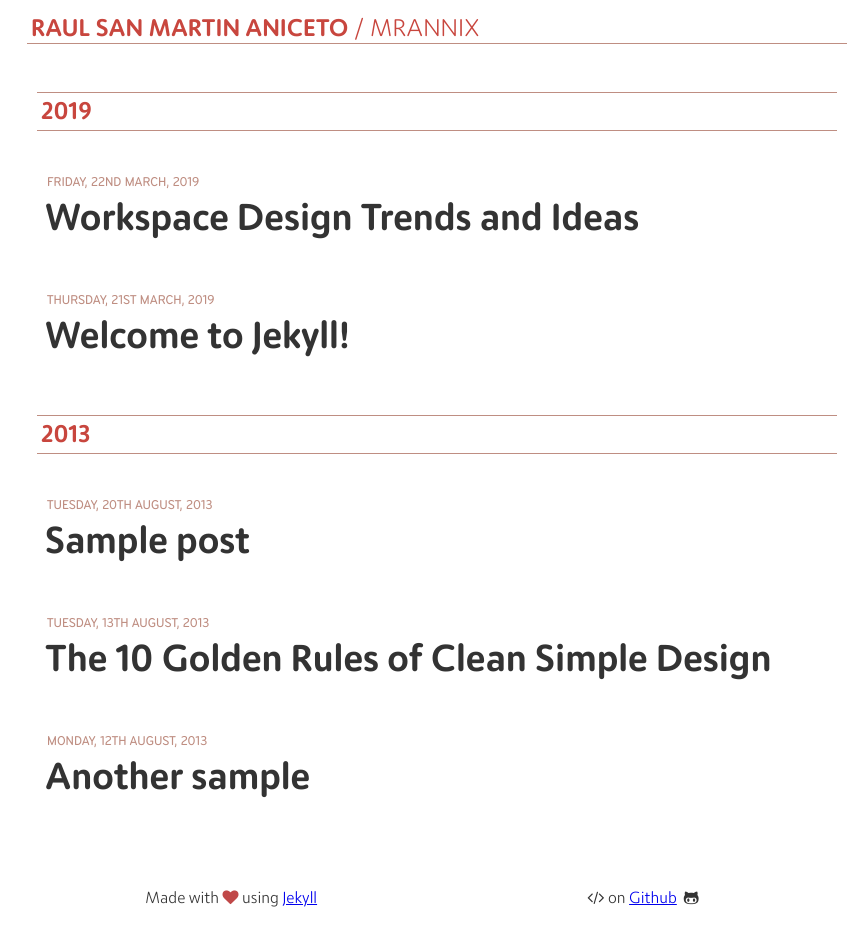
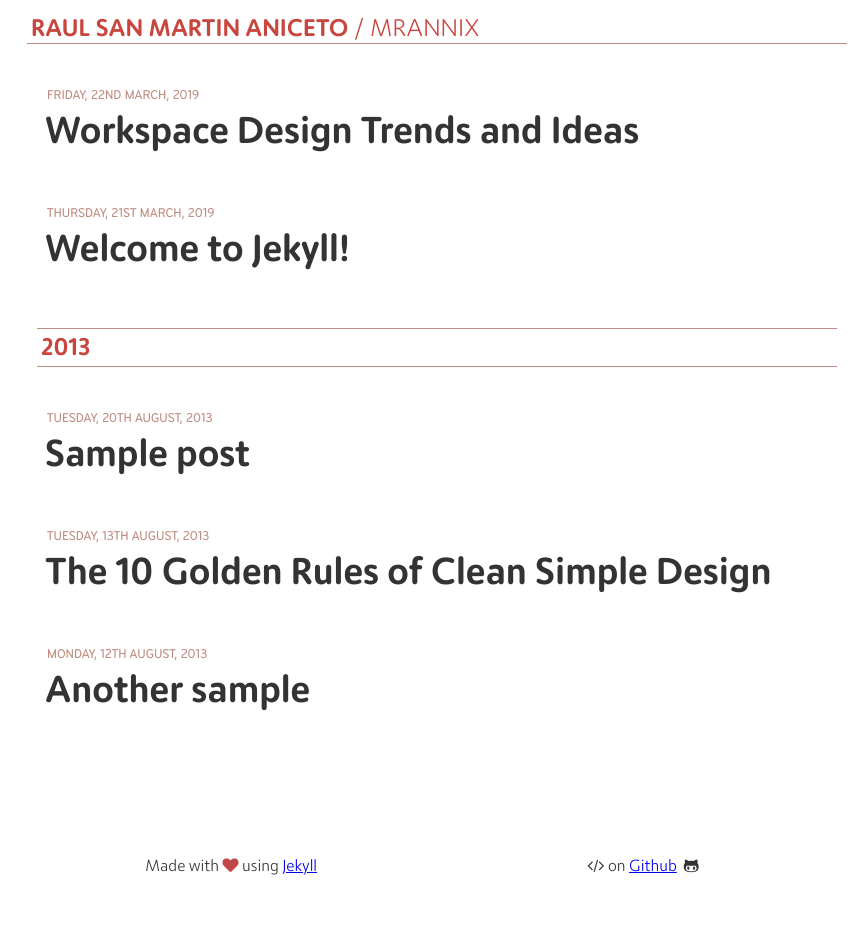
Before and after one commit to MrAnnix/MrAnnix.github.io, a Jekyll site: the page built from blog.html, in a window 1280 px wide. Shown: the whole page, without its empty margins (203-1071 px from the left). Built offline with Jekyll 4.4.1, drawn with Linux system fonts in a browser that asks for light colours; after the commit the page ends 908 px from its top, so only the background shows below that.

Commit message:
Update blog.html

```diff
--- a/blog.html
+++ b/blog.html
@@ -9,7 +9,7 @@ layout: default
         {% capture next_year %}{{ post.previous.date | date: "%Y" }}{% endcapture %}
 
         {% if forloop.first %}
-    <h2 class="blog-year">{{ this_year }}</h2>
+    <!-- <h2 class="blog-year">{{ this_year }}</h2> -->
         {% endif %}
 
     <a href="{{ post.url | prepend: site.baseurl }}" class="post-row">
```
